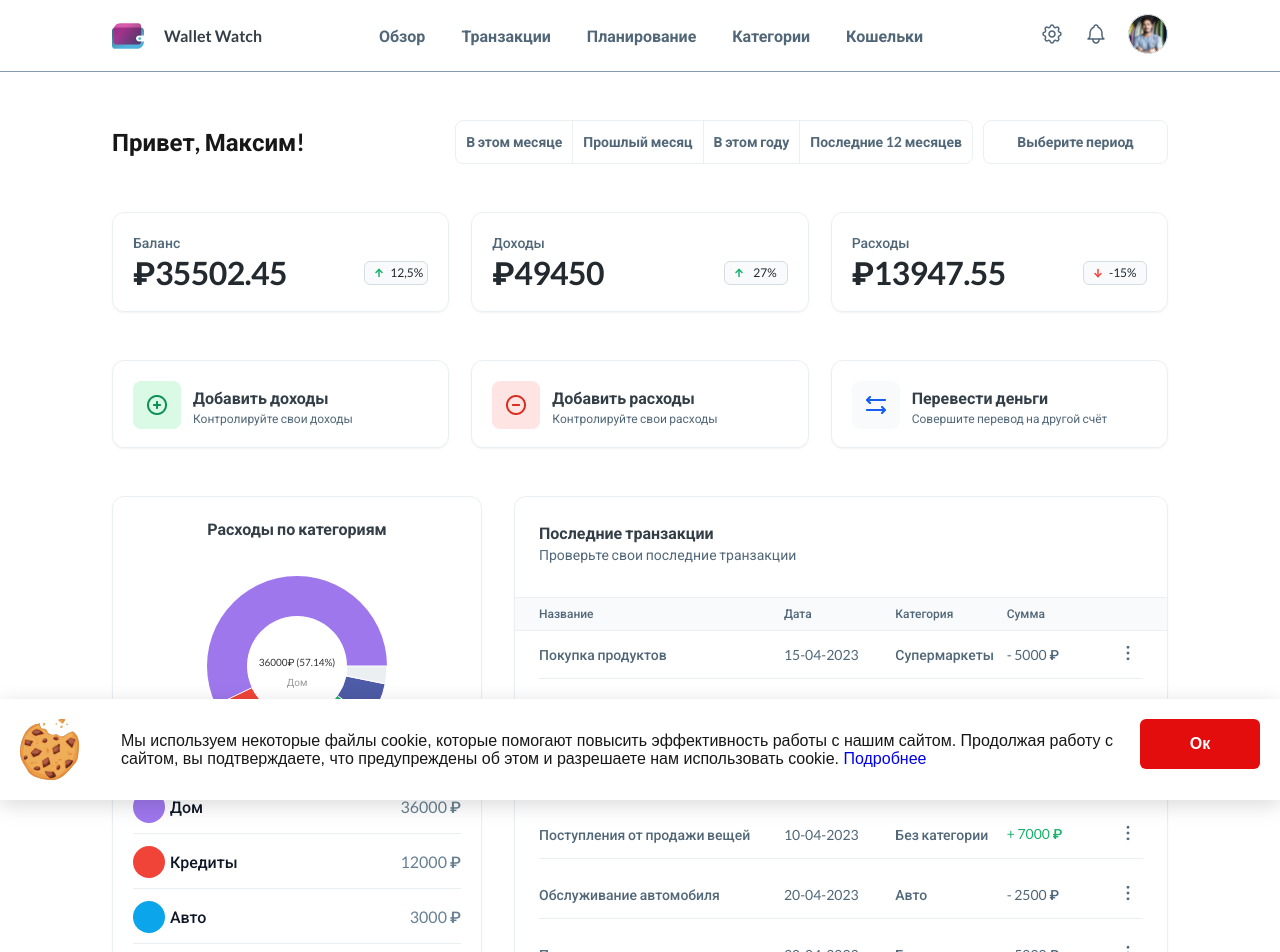
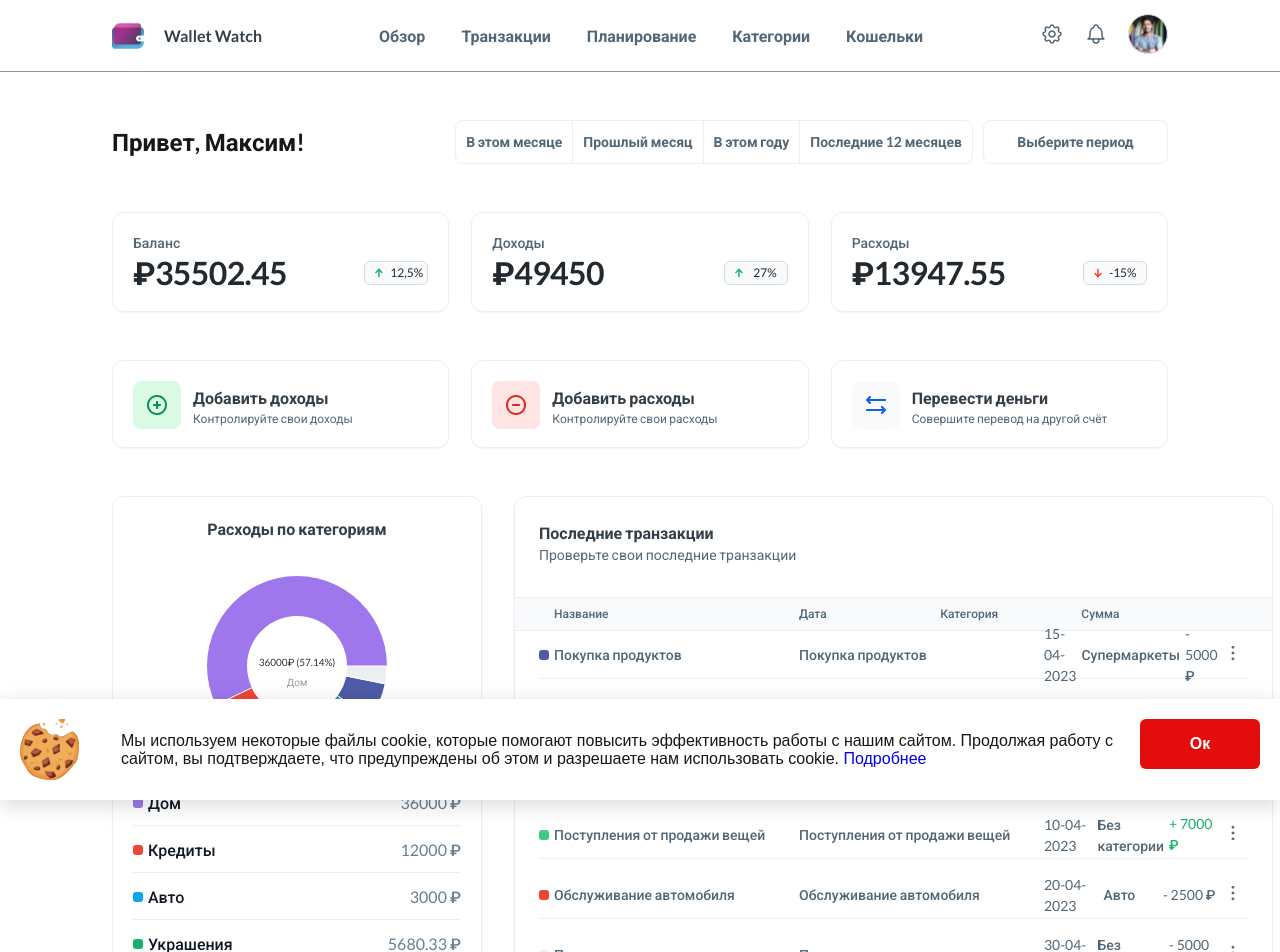
Before and after one commit to Lugovskoy-Maxim/wallet, a Next.js app: page / in a window 1280 px wide. Shown: the top 952 px of the page. Built offline with nearby package versions, Linux system fonts and the light colour scheme.

Commit message:
Up: analytics design

```diff
--- a/components/Analyze/Analyze.tsx
+++ b/components/Analyze/Analyze.tsx
@@ -3,7 +3,7 @@ import { useState } from "react";
 import styles from "./analyze.module.scss";
 import ExamplePieChart from "../PieChart/PieChart";
 import LastTransactions from "../LastTransactions/LastTransactions";
-import { analyzeData } from "@/constants/MokeData";
+import { analysisData  } from "@/constants/MokeData";
 
 interface DataType {
   id?: number;
@@ -14,7 +14,7 @@ interface DataType {
 
 export default function Analyze() {
   // заменить на данные из state rtk
-  const [data] = useState<DataType[]>(analyzeData);
+  const [data] = useState<DataType[]>(analysisData );
 
   return (
     <section className={styles.analyze}>
--- a/components/Analyze/analyze.module.scss
+++ b/components/Analyze/analyze.module.scss
@@ -43,9 +43,9 @@
 
       .color {
         flex-shrink: 0;
-        width: 32px;
-        height: 32px;
-        border-radius: 50%;
+        width: 10px;
+        height: 10px;
+        border-radius: 3px;
       }
       .info {
         display: flex;
--- a/components/Balance/Balance.tsx
+++ b/components/Balance/Balance.tsx
@@ -10,7 +10,7 @@ export default function Balance() {
         <p>₽{item.value}</p>
         <div>
           <Image src={item.icon} alt='Изменения' width={0} height={0}/>
-          {item.plus ? '' : '-'}{item.change}
+          {item.isPositiveChange ? '' : '-'}{item.change}
         </div>
       </div>
     </div>
--- a/components/LastTransactions/LastTransactions.tsx
+++ b/components/LastTransactions/LastTransactions.tsx
@@ -1,7 +1,7 @@
 "use client";
 import { useState } from "react";
 import styles from "./lastTransactions.module.scss";
-import { lastTransactionsData } from "@/constants/MokeData";
+import { recentTransactionsData } from "@/constants/MokeData";
 import Image from "next/image";
 import action_icon from "../../public/icons/action_icon.svg";
 
@@ -10,22 +10,25 @@ type Transaction = {
   name: string;
   date: string;
   type: string;
-  sum: number;
-  category: string;
+  amount: number;
+  category: {
+    name: string;
+    color: string;
+  };
 };
 
-function getSum(type: Transaction["type"], sum: number) {
+function geAmount(type: Transaction["type"], amount: number) {
   if (type === "income") {
-    return `+ ${sum} ₽`;
+    return `+ ${amount} ₽`;
   } else if (type === "transfer") {
-    return `${sum} ₽`;
+    return `${amount} ₽`;
   } else {
-    return `- ${sum} ₽`;
+    return `- ${amount} ₽`;
   }
 }
 
 export default function LastTransactions() {
-  const [transactions] = useState<Transaction[]>(lastTransactionsData);
+  const [transactions] = useState<Transaction[]>(recentTransactionsData);
   // const [numberRecentTrans, setNumberRecentTrans] = useState(10); // Текущая страница
 
   return (
@@ -35,20 +38,27 @@ export default function LastTransactions() {
         <p>Проверьте свои последние транзакции</p>
       </div>
       <div className={styles.thead}>
+        <span className={styles.color}></span>
         <p className={styles.name}>Название</p>
         <p className={styles.date}>Дата</p>
         <p className={styles.category}>Категория</p>
-        <p className={styles.sum}>Сумма</p>
+        <p className={styles.amount}>Сумма</p>
         <p className={styles.action}></p>
       </div>
       <ul className={styles.list}>
-        {transactions.map(({ id, name, date, type, sum, category }) => (
+        {transactions.map(
+          ({ id, name, date, type, amount: amount, category }) => (
             <li key={id}>
+              <span
+                className={styles.color}
+                style={{ backgroundColor: category.color }}
+              ></span>
+              <p className={styles.name}>{name}</p>
               <p className={styles.name}>{name}</p>
               <p className={styles.date}>{date}</p>
-            <p className={styles.category}>{category}</p>
-            <p className={`${styles.sum} ${styles[type]}`}>
-              {getSum(type, sum)}
+              <p className={styles.category}>{category.name}</p>
+              <p className={`${styles.amount} ${styles[type]}`}>
+                {geAmount(type, amount)}
               </p>
               <p className={styles.action}>
                 <button type="button">
@@ -56,7 +66,8 @@ export default function LastTransactions() {
                 </button>
               </p>
             </li>
-        ))}
+          )
+        )}
       </ul>
       {<button className={styles.loadMore}>Загрузить еще</button>}
     </div>
--- a/components/LastTransactions/lastTransactions.module.scss
+++ b/components/LastTransactions/lastTransactions.module.scss
@@ -37,7 +37,7 @@
   }
   .date,
   .category,
-  .sum,
+  .amount,
   .name {
     font-weight: 500;
     font-size: 14px;
@@ -60,7 +60,7 @@
 
     .date,
     .category,
-    .sum,
+    .amount,
     .name {
       font-weight: 500;
       font-size: 12px;
@@ -103,4 +103,11 @@
       }
     }
   }
+
+  .color {
+    flex-shrink: 0;
+    width: 10px;
+    height: 10px;
+    border-radius: 3px;
+  }
 }
--- a/constants/MokeData.ts
+++ b/constants/MokeData.ts
@@ -1,32 +1,32 @@
-import arrow_up from "../public/icons/arrow_up.svg";
-import arrow_down from "../public/icons/arrow_down.svg";
+import arrowUp from '../public/icons/arrow_up.svg';
+import arrowDown from '../public/icons/arrow_down.svg';
 
+// Данные баланса
 export const balanceData = [
   {
-    title: "Баланс",
+    title: 'Баланс',
     value: 35502.45,
-    icon: arrow_up,
-    plus: true,
-    change: "12,5%",
+    icon: arrowUp,
+    isPositiveChange: true,
+    change: '12,5%',
   },
   {
-    title: "Доходы",
+    title: 'Доходы',
     value: 49450.0,
-    icon: arrow_up,
-    plus: true,
-
-    change: "27%",
+    icon: arrowUp,
+    isPositiveChange: true,
+    change: '27%',
   },
   {
-    title: "Расходы",
+    title: 'Расходы',
     value: 13947.55,
-    icon: arrow_down,
-    plus: false,
-    change: "15%",
+    icon: arrowDown,
+    isPositiveChange: false,
+    change: '15%',
   },
 ];
 
-export const analyzeData = [
+export const analysisData  = [
   { name: "Дом", value: 36000, color: "#9e77ed" },
   { name: "Кредиты", value: 12000, color: "#f04438" },
   { name: "Авто", value: 3000, color: "#0ba5ec" },
@@ -35,61 +35,82 @@ export const analyzeData = [
   { name: "Прочее", value: 2000, color: "#ECEFF2" },
 ];
 
-export const lastTransactionsData = [
+export const recentTransactionsData = [
   {
     id: 1,
-    name: "Покупка продуктов",
-    date: "15-04-2023",
-    type: "expenses",
-    sum: 5000,
-    category: "Супермаркеты",
+    name: 'Покупка продуктов',
+    date: '15-04-2023',
+    type: 'expenses',
+    amount: 5000,
+    category: {
+      name: 'Супермаркеты',
+      color: '#4e5ba6'
+    }
   },
   {
     id: 2,
-    name: "Зарплата",
-    date: "05-04-2023",
-    type: "income",
-    sum: 8000,
-    category: "Зарплата ",
+    name: 'Зарплата',
+    date: '05-04-2023',
+    type: 'income',
+    amount: 8000,
+    category: {
+      name: 'Зарплата',
+      color: '#3bcc84'
+    }
   },
   {
     id: 3,
-    name: "На новый велосипед",
-    date: "25-03-2023",
-    type: "transfer",
-    sum: 3000,
-    category: "Копилка",
+    name: 'На новый велосипед',
+    date: '25-03-2023',
+    type: 'transfer',
+    amount: 3000,
+    category: {
+      name: 'Копилка',
+      color: '#0ba5ec'
+    }
   },
   {
     id: 4,
-    name: "Поступления от продажи вещей",
-    date: "10-04-2023",
-    type: "income",
-    sum: 7000,
-    category: "Без категории",
+    name: 'Поступления от продажи вещей',
+    date: '10-04-2023',
+    type: 'income',
+    amount: 7000,
+    category: {
+      name: 'Без категории',
+      color: '#3bcc84'
+    }
   },
   {
     id: 5,
-    name: "Обслуживание автомобиля",
-    date: "20-04-2023",
-    type: "expenses",
-    sum: 2500,
-    category: "Авто",
+    name: 'Обслуживание автомобиля',
+    date: '20-04-2023',
+    type: 'expenses',
+    amount: 2500,
+    category: {
+      name: 'Авто',
+      color: '#f04438'
+    }
   },
   {
     id: 7,
-    name: "Получение премии",
-    date: "30-04-2023",
-    type: "expenses",
-    sum: 5000,
-    category: "Без категории",
+    name: 'Получение премии',
+    date: '30-04-2023',
+    type: 'expenses',
+    amount: 5000,
+    category: {
+      name: 'Без категории',
+      color: '#eceff2'
+    }
   },
   {
     id: 8,
-    name: "Погашение кредита",
-    date: "15-05-2023",
-    type: "income",
-    sum: 3500,
-    category: "Кредит",
-  },
+    name: 'Погашение кредита',
+    date: '15-05-2023',
+    type: 'income',
+    amount: 3500,
+    category: {
+      name: 'Кредит',
+      color: '#f04438'
+    }
+  }
 ];
```
Lines whose indentation alone changed are shown as unchanged.
